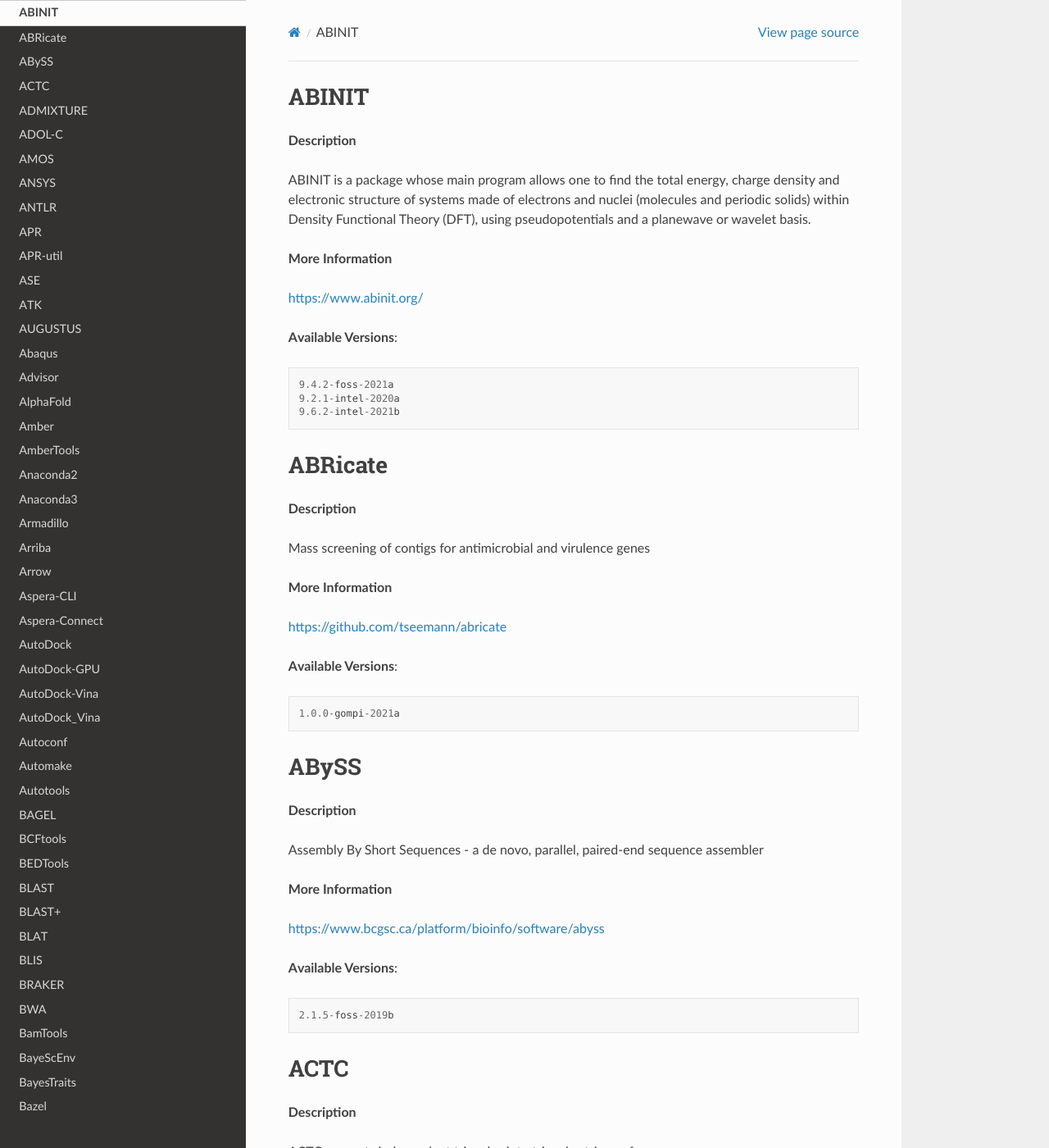
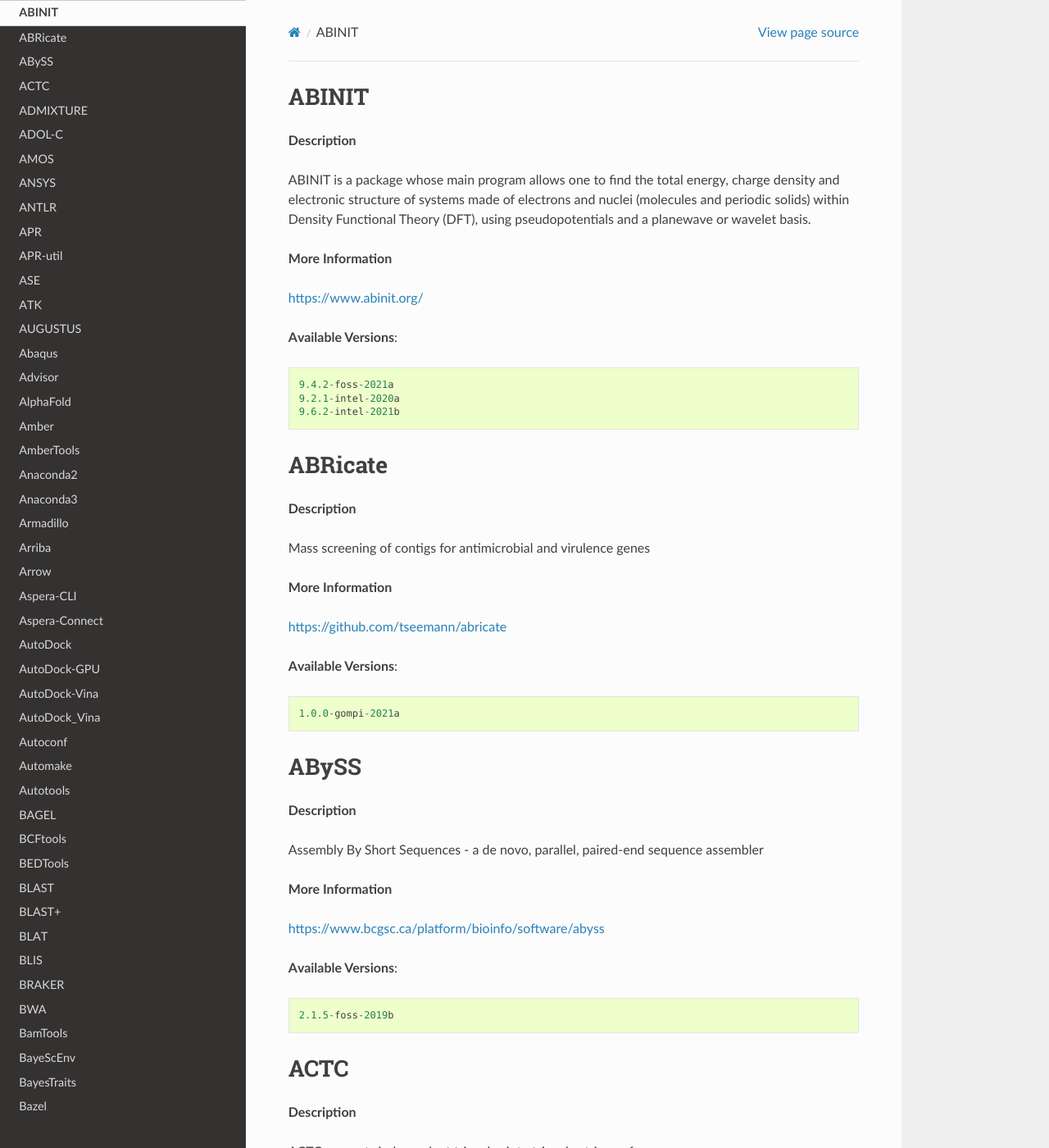
Before and after one commit to oxford-arc/arc-module-list, a Sphinx documentation site: the page built from docs/source/modules.rst, in a window 1280 px wide and 1400 px high. Shown: the whole window at 82% size. Built offline with Sphinx 7.4.7 and the Read the Docs theme 2.0.0, drawn with Linux system fonts in a browser that asks for light colours.

Commit message:
Update conf.py
add pygments config and favicon

```diff
--- a/docs/source/conf.py
+++ b/docs/source/conf.py
@@ -26,10 +26,12 @@
 intersphinx_disabled_domains = ['std']
 
 templates_path = ['_templates']
+pygments_style = 'sphinx'
 
 # -- Options for HTML output
 
 html_theme = 'sphinx_rtd_theme'
+html_favicon = 'favicon.ico'
 
 # -- Options for EPUB output
 epub_show_urls = 'footnote'
```
